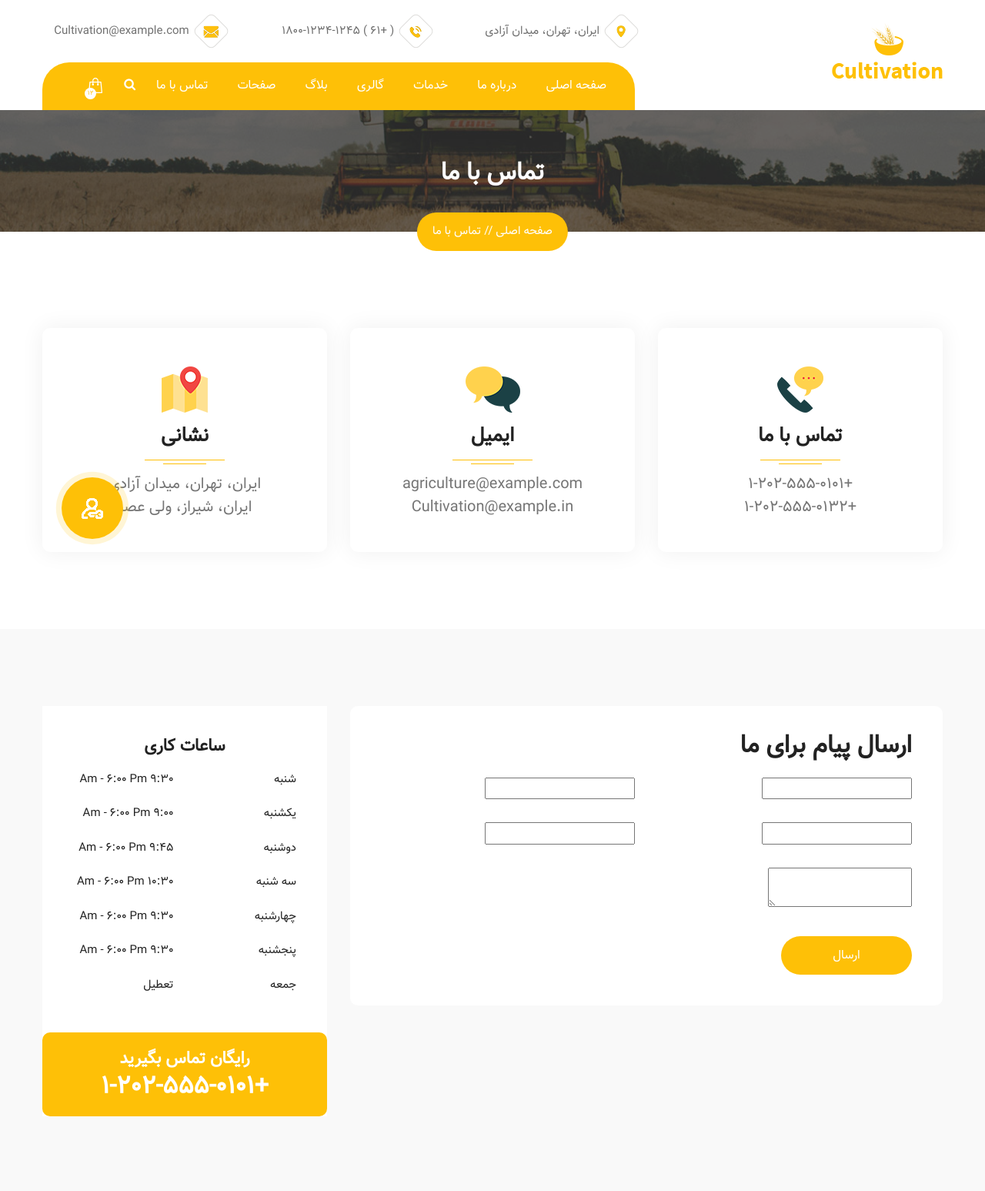
After one commit to poya-kob/sbi-shop, a Django app: template templates/contact_us/contact_us.html in a window 1280 px wide. The commit adds this page. Shown: the top 1547 px of the page at 77% size. Run offline with Django 4.2, Linux system fonts and the light colour scheme; the template is opened without the code that fills it: most values are stand-ins (such as "Sample title", 1, 10 or a date in 2020); form fields are guessed from the names that the template uses; some libraries are stand-ins or nearby versions.

Commit message:
contact us implimented

```diff
--- a/contact_us/models.py
+++ b/contact_us/models.py
@@ -4,7 +4,9 @@ from django_jalali.db import models as jmodels
 
 
 class ContactUs(models.Model):
-    name = models.CharField(max_length=100, null=True, blank=True)
+    first_name = models.CharField(max_length=100, null=True, blank=True)
+    last_name = models.CharField(max_length=100, null=True, blank=True)
+    title = models.CharField(max_length=250)
     email = models.EmailField()
     text = models.TextField()
     date = jmodels.jDateTimeField(auto_now_add=True)
--- a/sbi_shop/urls.py
+++ b/sbi_shop/urls.py
@@ -25,7 +25,8 @@ urlpatterns = [
     path('admin/', admin.site.urls),
     path('', home),
     path('blog/', include('blog.urls')),
-    path('ckeditor/', include('ckeditor_uploader.urls'))
+    path('ckeditor/', include('ckeditor_uploader.urls')),
+    path('', include('contact_us.urls'))
 ]
 if settings.DEBUG:
     # add root static files
--- a/templates/_shaired/header.html
+++ b/templates/_shaired/header.html
@@ -94,15 +94,7 @@
                         <div class="clv_menu_nav">
                             <ul>
                                 <li>
-                                    <a href="javascript:;">صفحه اصلی</a>
-                                    <ul>
-                                        <li><a href="index.html">صفحه اصلی 1</a></li>
-                                        <li><a href="index2.html">صفحه اصلی 2</a></li>
-                                        <li><a href="index3.html">صفحه اصلی 3</a></li>
-                                        <li><a href="index4.html">صفحه اصلی 4</a></li>
-                                        <li><a href="index5.html">صفحه اصلی 5</a></li>
-                                        <li><a href="index6.html">صفحه اصلی 6</a></li>
-                                    </ul>
+                                    <a href="/">صفحه اصلی</a>
                                 </li>
                                 <li><a href="about.html">درباره ما</a></li>
                                 <li><a href="service.html">خدمات</a></li>
@@ -121,7 +113,7 @@
                                         <li><a href="404.html">404</a></li>
                                     </ul>
                                 </li>
-                                <li><a href="contact.html">تماس با ما</a></li>
+                                <li><a href="{% url 'contact' %}">تماس با ما</a></li>
                             </ul>
                         </div>
                         <div class="cart_nav">
--- /dev/null
+++ b/templates/contact_us/contact_us.html
@@ -0,0 +1,150 @@
+{% extends '_shaired/_MainLayout.html' %}
+{% load static %}
+{% block content %}
+    <!--Breadcrumb-->
+    <div class="breadcrumb_wrapper">
+        <div class="container">
+            <div class="row justify-content-center">
+                <div class="col-md-4">
+                    <div class="breadcrumb_inner">
+                        <h3>تماس با ما</h3>
+                    </div>
+                </div>
+            </div>
+        </div>
+        <div class="breadcrumb_block">
+            <ul>
+                <li><a href="index.html">صفحه اصلی</a></li>
+                <li>تماس با ما</li>
+            </ul>
+        </div>
+    </div>
+    <!--Contact Block-->
+    <div class="contact_blocks_wrapper clv_section">
+        <div class="container">
+            <div class="row">
+                <div class="col-lg-4 col-md-4">
+                    <div class="contact_block">
+                        <span></span>
+                        <div class="contact_icon"><img src="{% static 'images/contact_icon1.png' %}" alt="image"/></div>
+                        <h4>تماس با ما</h4>
+                        <p>+1-202-555-0101</p>
+                        <p>+1-202-555-0132</p>
+                    </div>
+                </div>
+                <div class="col-lg-4 col-md-4">
+                    <div class="contact_block">
+                        <span></span>
+                        <div class="contact_icon"><img src="{% static 'images/contact_icon2.png' %}" alt="image"/></div>
+                        <h4>ایمیل</h4>
+                        <p>agriculture@example.com</p>
+                        <p>Cultivation@example.in</p>
+                    </div>
+                </div>
+                <div class="col-lg-4 col-md-4">
+                    <div class="contact_block">
+                        <span></span>
+                        <div class="contact_icon"><img src="{% static 'images/contact_icon3.png' %}" alt="image"/></div>
+                        <h4>نشانی</h4>
+                        <p>ایران، تهران، میدان آزادی</p>
+                        <p>ایران، شیراز، ولی عصر</p>
+                    </div>
+                </div>
+            </div>
+        </div>
+    </div>
+    <!--Contact Form-->
+    <div class="contact_form_wrapper clv_section">
+        <div class="container">
+            <div class="row">
+                <div class="col-lg-8 col-md-8">
+                    <div class="contact_form_section">
+                        <div class="row">
+                            <div class="col-md-12 col-lg-12">
+                                <h3>ارسال پیام برای ما</h3>
+                            </div>
+                            <form action="{% url 'contact' %}" method="post">
+                                {% csrf_token %}
+                                <div class="col-md-6 col-lg-6">
+                                    <div class="form_block">
+                                        {{ form.first_name }}
+                                    </div>
+                                </div>
+                                <div class="col-md-6 col-lg-6">
+                                    <div class="form_block">
+                                        {{ form.last_name }}
+                                    </div>
+                                </div>
+                                <div class="col-md-6 col-lg-6">
+                                    <div class="form_block">
+                                        {{ form.email }}
+                                    </div>
+                                </div>
+                                <div class="col-md-6 col-lg-6">
+                                    <div class="form_block">
+                                        {{ form.title }}
+                                    </div>
+                                </div>
+                                <div class="col-md-12 col-lg-12">
+                                    <div class="form_block">
+                                        {{ form.text }}
+
+                                        <div class="response"></div>
+                                    </div>
+                                </div>
+                                <div class="col-md-12 col-lg-12">
+                                    <div class="form_block">
+                                        <button type="submit" class="clv_btn submitForm"
+                                                data-type="contact">ارسال
+                                        </button>
+                                    </div>
+                                </div>
+                            </form>
+                        </div>
+                    </div>
+                </div>
+                <div class="col-lg-4 col-md-4">
+                    <div class="working_time_section">
+                        <div class="timetable_block">
+                            <h5>ساعات کاری</h5>
+                            <ul>
+                                <li>
+                                    <p>شنبه</p>
+                                    <p>9:30 am - 6:00 pm</p>
+                                </li>
+                                <li>
+                                    <p>یکشنبه</p>
+                                    <p>9:00 am - 6:00 pm</p>
+                                </li>
+                                <li>
+                                    <p>دوشنبه</p>
+                                    <p>9:45 am - 6:00 pm</p>
+                                </li>
+                                <li>
+                                    <p>سه شنبه</p>
+                                    <p>10:30 am - 6:00 pm</p>
+                                </li>
+                                <li>
+                                    <p>چهارشنبه</p>
+                                    <p>9:30 am - 6:00 pm</p>
+                                </li>
+                                <li>
+                                    <p>پنجشنبه</p>
+                                    <p>9:30 am - 6:00 pm</p>
+                                </li>
+                                <li>
+                                    <p>جمعه</p>
+                                    <p>تعطیل</p>
+                                </li>
+                            </ul>
+                        </div>
+                        <div class="tollfree_block">
+                            <h5>رایگان تماس بگیرید</h5>
+                            <h3>+1-202-555-0101</h3>
+                        </div>
+                    </div>
+                </div>
+            </div>
+        </div>
+    </div>
+{% endblock %}
```
Also changed, not shown: contact_us/forms.py (added, +21 -0 lines), contact_us/urls.py (added, +7 -0 lines), contact_us/views.py (+12 -1 lines), templates/blog/blog_detail.html (+1 -28 lines), blog/migrations/0002_alter_blogs_category_alter_blogs_image_and_more.py (added), contact_us/migrations/0001_initial.py.
